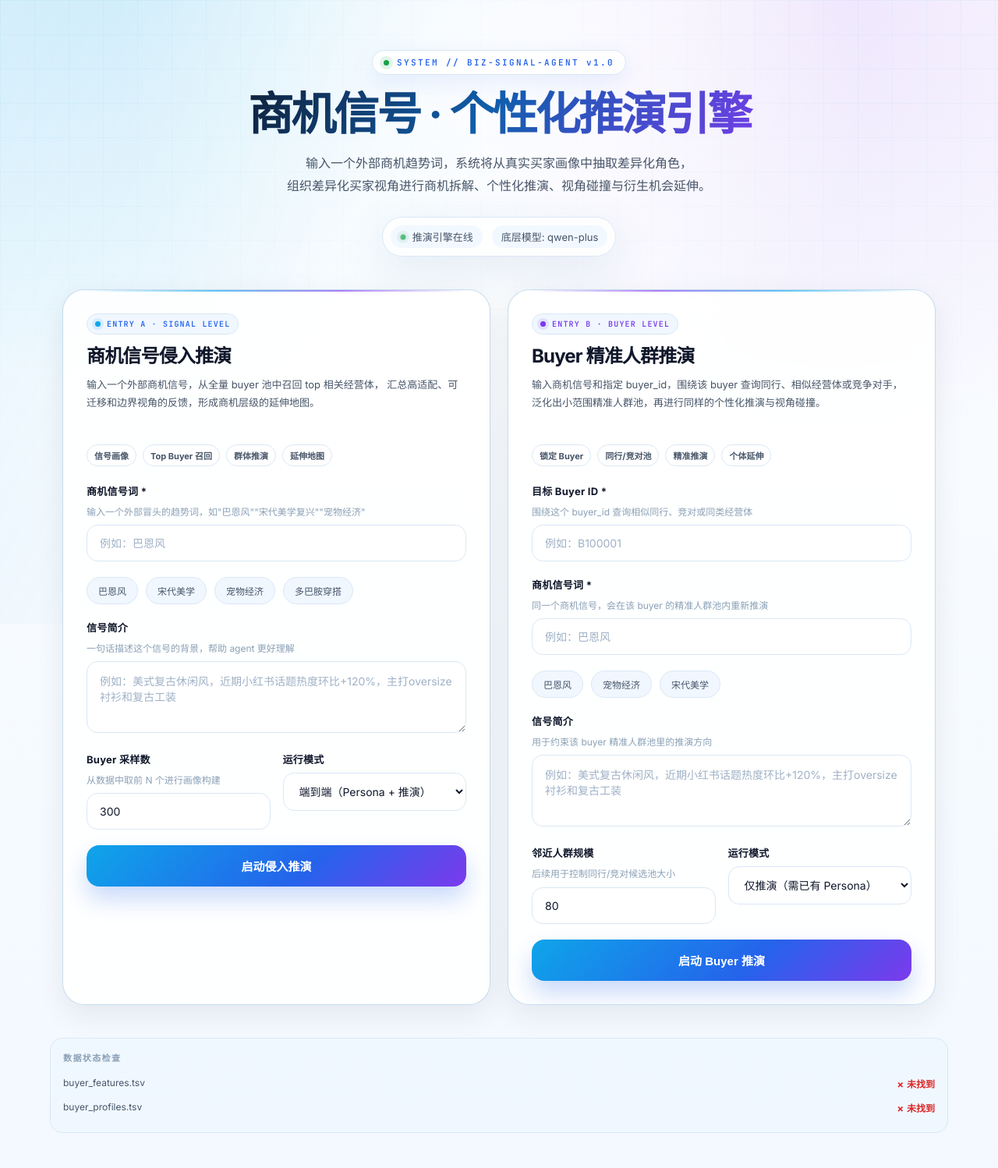
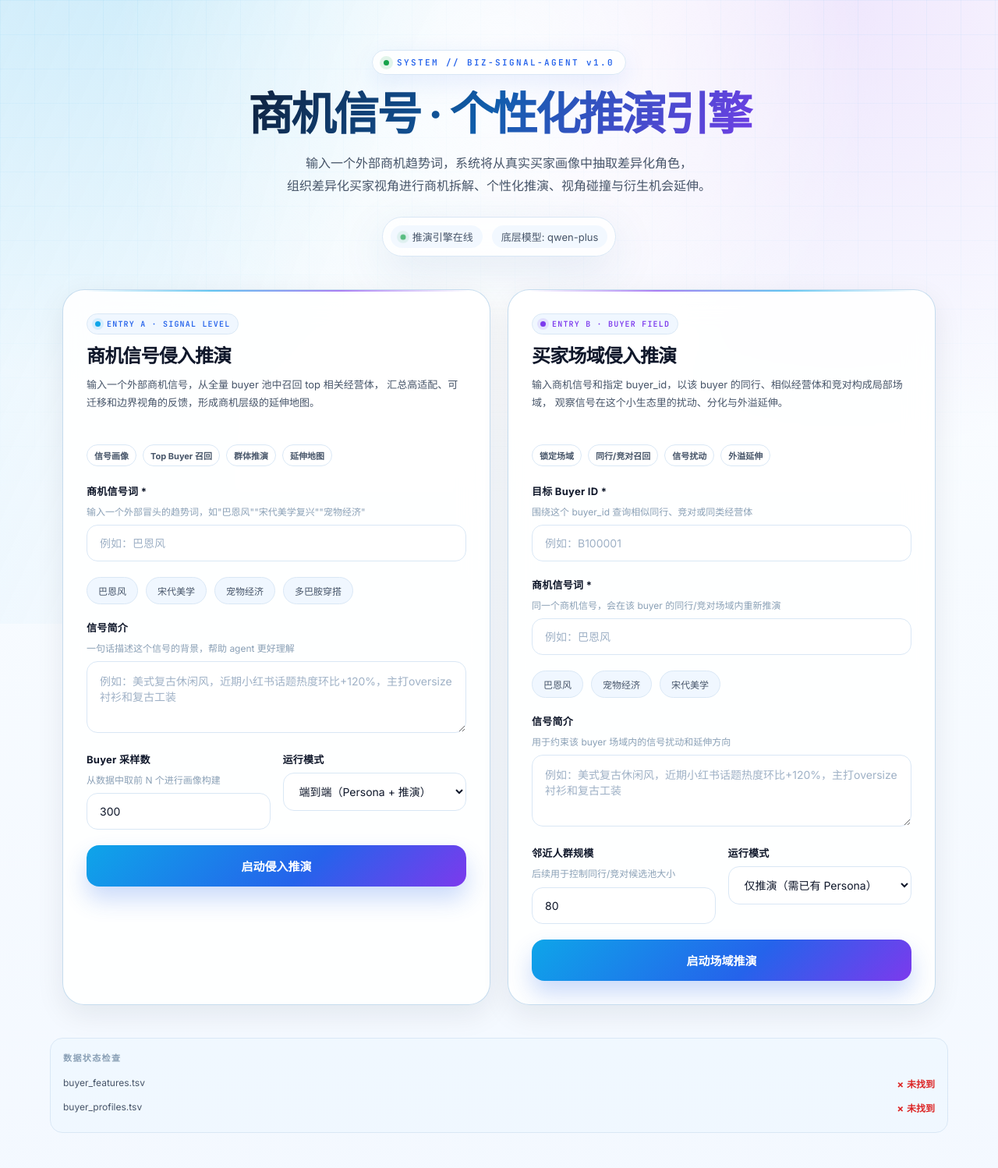
Before and after one commit to heroofzhiwei-ops/buss_simulation, a Flask app: page / in a window 1280 px wide. Shown: the top 1498 px of the page at 78% size. Run offline with Flask 3, Linux system fonts and the light colour scheme; data that the repository does not hold is empty.

Commit message:
Rename buyer entry as field intrusion inference
Co-authored-by: heroofzhiwei-ops <heroofzhiwei-ops@users.noreply.github.com>

```diff
--- a/templates/index.html
+++ b/templates/index.html
@@ -806,17 +806,17 @@
     </div>
 
     <div class="entry-card buyer-entry">
-      <div class="entry-kicker">ENTRY B · BUYER LEVEL</div>
-      <h2>Buyer 精准人群推演</h2>
+      <div class="entry-kicker">ENTRY B · BUYER FIELD</div>
+      <h2>买家场域侵入推演</h2>
       <p class="entry-desc">
-        输入商机信号和指定 buyer_id，围绕该 buyer 查询同行、相似经营体或竞争对手，
-        泛化出小范围精准人群池，再进行同样的个性化推演与视角碰撞。
+        输入商机信号和指定 buyer_id，以该 buyer 的同行、相似经营体和竞对构成局部场域，
+        观察信号在这个小生态里的扰动、分化与外溢延伸。
       </p>
       <div class="entry-flow">
-        <span class="flow-step">锁定 Buyer</span>
-        <span class="flow-step">同行/竞对池</span>
-        <span class="flow-step">精准推演</span>
-        <span class="flow-step">个体延伸</span>
+        <span class="flow-step">锁定场域</span>
+        <span class="flow-step">同行/竞对召回</span>
+        <span class="flow-step">信号扰动</span>
+        <span class="flow-step">外溢延伸</span>
       </div>
 
       <form class="entry-form" id="buyerSignalForm" data-entry-mode="buyer">
@@ -828,7 +828,7 @@
 
         <div class="form-group">
           <label>商机信号词 *</label>
-          <div class="hint">同一个商机信号，会在该 buyer 的精准人群池内重新推演</div>
+          <div class="hint">同一个商机信号，会在该 buyer 的同行/竞对场域内重新推演</div>
           <input type="text" name="signalWord" placeholder="例如：巴恩风" required>
         </div>
 
@@ -840,7 +840,7 @@
 
         <div class="form-group">
           <label>信号简介</label>
-          <div class="hint">用于约束该 buyer 精准人群池里的推演方向</div>
+          <div class="hint">用于约束该 buyer 场域内的信号扰动和延伸方向</div>
           <textarea name="signalBrief" placeholder="例如：美式复古休闲风，近期小红书话题热度环比+120%，主打oversize衬衫和复古工装"></textarea>
         </div>
 
@@ -859,7 +859,7 @@
           </div>
         </div>
 
-        <button type="submit" class="btn-submit">启动 Buyer 推演</button>
+        <button type="submit" class="btn-submit">启动场域推演</button>
       </form>
     </div>
   </div>
@@ -1096,11 +1096,11 @@ forms.forEach(form => form.addEventListener('submit', async (e) => {
   }
 
   addLogLine('正在初始化推演引擎...', 'info');
-  addLogLine(`入口类型: ${entryMode === 'buyer' ? 'Buyer 精准人群推演' : '商机信号侵入推演'}`, 'info');
+  addLogLine(`入口类型: ${entryMode === 'buyer' ? '买家场域侵入推演' : '商机信号侵入推演'}`, 'info');
   addLogLine(`商机信号: ${signalWord}`, 'progress');
   if (entryMode === 'buyer') {
     addLogLine(`目标 Buyer ID: ${buyerId}`, 'progress');
-    addLogLine('当前前端已携带 buyer_id 参数，后端精准人群池查询将在下一步接入', 'warn');
+    addLogLine('当前前端已携带 buyer_id 参数，后端同行/竞对场域查询将在下一步接入', 'warn');
   }
   addLogLine(`运行模式: ${runStage}`, 'info');
   addLogLine(`采样数量: ${sampleLimit}`, 'info');
```
Also changed, not shown: data/output/entry_preview.html (+13 -13 lines).
